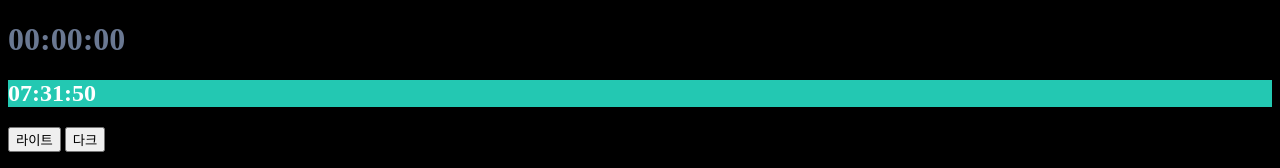
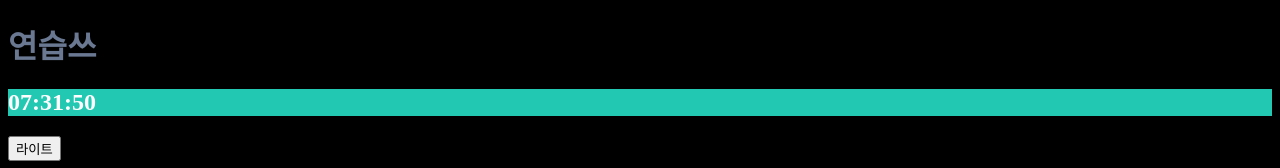
Before and after one commit to kiki606a/zzzin.html.train, a plain HTML site: page 202001html/WebContent/ex0121.html in a window 1280 px wide. Both pictures are taken after a click on the button "다크". Shown: the top 168 px of the page. Drawn offline with nearby package versions, Linux system fonts and the light colour scheme; grey boxes are pictures that could not be loaded.

Commit message:
html.js.css 연습

```diff
--- /dev/null
+++ b/202001html/WebContent/color.js
@@ -0,0 +1,23 @@
+var Body={
+		setColor:function (color) {
+//			document.querySelector('body').style.color = color;
+			$('body').css('color',color);
+		},
+		setBackgroundColor:function(color) {
+//			document.querySelector('body').style.backgroundColor = color;
+			$('body').css('backgroundColor',color);
+		}
+}
+
+	function darkLightHandler(self) {
+		var target = document.querySelector('body');
+		if (self.value === '다크') {
+			Body.setBackgroundColor('black');
+			Body.setColor('white');
+			self.value = '라이트';
+		} else {
+			Body.setBackgroundColor('white');
+			Body.setColor('black');
+			self.value = '다크';
+		}
+	}
--- a/202001html/WebContent/ex0121.html
+++ b/202001html/WebContent/ex0121.html
@@ -2,40 +2,35 @@
 <html>
 <head>
 <meta charset="utf-8">
+<script src="https://ajax.googleapis.com/ajax/libs/jquery/3.4.1/jquery.min.js"></script>
 <link rel="stylesheet" href="index.css" />
 <title>💘지영이 공간 뿌뿌💨💨</title>
+<script src="color.js"></script>
 </head>
 <body>
 	<div class="js-clock">
-		<h1>00:00:00</h1>
-<h2 style="background-color:#23c8b2">연습쓰</h2>
-		<input type="button" value='라이트'onclick="
-		document.querySelector('body').style.backgroundColor='white';
-		document.querySelector('body').style.color='black';
+		<h1>연습쓰</h1>
+		<h2 style="background-color: #23c8b2"></h2>
+	</div>
+	<input type="button" value="다크" onclick="darkLightHandler(this);
 		">
-		<input type="button" value='다크' onclick="
-		document.querySelector('body').style.backgroundColor='black';
-		document.querySelector('body').style.color='white';
-		">
-	</div>
-
-
 	<p>
 	<div id="grid">
 		<div>
 			<img src="https://t1.daumcdn.net/thumb/R1024x0/?fname=https://i.imgur.com/7mvUiZj.gif"
-width="320px" height="440px"/>
+				width="320px" height="440px" />
 			<!-- <img src="https://t1.daumcdn.net/thumb/R1024x0/?fname=https://i.imgur.com/UG4qYy9.jpg"
 width="320px" height="440px"/> -->
 		</div>
 		<div>
-<br>너는 <span class="js">비</span>🌧가 좋다고 말했어. 하지만 <span class="js">우산</span>을 폈지☂
-<br>너는 <span class="js">햇빛</span>🌞을 사랑한다 말했어, 하지만 <span class="js">그늘</span>을 찾았어🌑
-<br>너는 <span class="js">바람</span>🌫을 사랑한다 말했어, 하지만 <span class="js">창문</span>🏚을 닫았어
-<br>이게 내가 두려운 이유야
-<br>넌 <span class="js">나도</span> ♥<span class="js">사랑</span>한다고 했잖아
-</div>
+			<br>너는 <span class="js">비</span>🌧가 좋다고 말했어. 하지만 <span
+				class="js">우산</span>을 폈지☂ <br>너는 <span class="js">햇빛</span>🌞을
+			사랑한다 말했어, 하지만 <span class="js">그늘</span>을 찾았어🌑 <br>너는 <span
+				class="js">바람</span>🌫을 사랑한다 말했어, 하지만 <span class="js">창문</span>🏚을
+			닫았어 <br>이게 내가 두려운 이유야 <br>넌 <span class="js">나도</span> ♥<span
+				class="js">사랑</span>한다고 했잖아
 		</div>
 		<script src="clock.js"></script>
+	</div>
 </body>
 </html>
```
Lines whose indentation alone changed are shown as unchanged.
